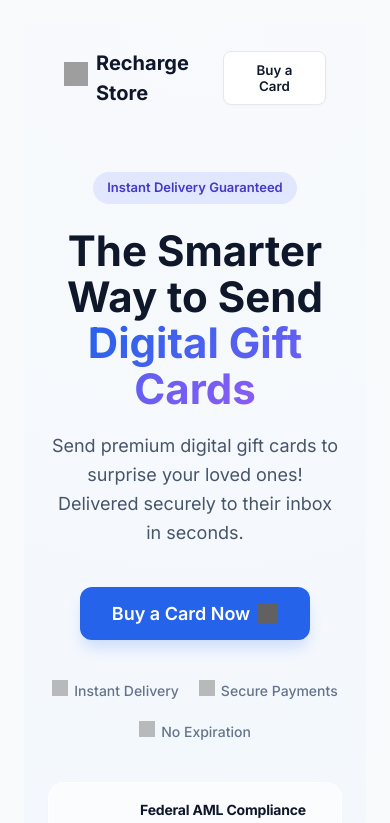
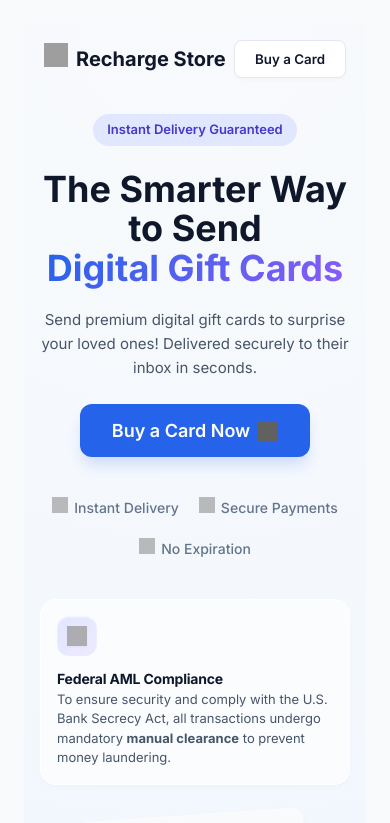
Before and after one commit to Michael-appiah/potential-carnival, a React (Vite) app: page / in a window 390 px wide. Shown: the top 823 px of the page. Built offline with nearby package versions, Linux system fonts and the light colour scheme; grey boxes are pictures that could not be loaded.

Commit message:
UI: optimize mobile layout and responsiveness

```diff
--- a/src/pages/Home.css
+++ b/src/pages/Home.css
@@ -247,3 +247,82 @@
 .card-1 { --rotation: -4deg; }
 .card-2 { --rotation: 2deg; }
 .card-3 { --rotation: -2deg; }
+
+/* Security Notice Styles */
+.security-notice {
+    margin-top: 40px;
+    display: flex;
+    gap: 16px;
+    align-items: center;
+    background: rgba(255, 255, 255, 0.6);
+    backdrop-filter: blur(12px);
+    padding: 16px 20px;
+    border-radius: 16px;
+    border: 1px solid rgba(255, 255, 255, 0.8);
+    box-shadow: 0 4px 6px -1px rgba(0, 0, 0, 0.02), 0 2px 4px -1px rgba(0, 0, 0, 0.02);
+    text-align: left;
+}
+
+.security-icon-wrapper {
+    background: linear-gradient(135deg, #e0e7ff, #ede9fe);
+    padding: 10px;
+    border-radius: 12px;
+    display: flex;
+    flex-shrink: 0;
+    box-shadow: inset 0 1px 2px rgba(255,255,255,0.8);
+}
+
+.security-text {
+    font-size: 13px;
+    color: #475569;
+    line-height: 1.5;
+}
+
+.security-title {
+    color: #0f172a;
+    font-weight: 700;
+    font-size: 14px;
+    letter-spacing: -0.2px;
+}
+
+/* Mobile Responsive Adjustments */
+@media (max-width: 600px) {
+    .home-nav {
+        padding: 16px 20px;
+    }
+
+    .hero-section {
+        padding: 20px 16px;
+        gap: 30px;
+    }
+
+    .hero-title {
+        font-size: 36px;
+    }
+
+    .hero-subtitle {
+        font-size: 15px;
+        margin-bottom: 24px;
+    }
+
+    .hero-visual {
+        height: 340px;
+    }
+
+    .cards-wrapper {
+        transform: scale(0.7);
+        transform-origin: top center;
+    }
+
+    .security-notice {
+        flex-direction: column;
+        align-items: flex-start;
+        gap: 12px;
+        padding: 16px;
+    }
+
+    .hero-btn-primary {
+        width: 100%;
+        justify-content: center;
+    }
+}
--- a/src/pages/Home.jsx
+++ b/src/pages/Home.jsx
@@ -55,23 +55,12 @@ const Home = () => {
                         </div>
                     </div>
 
-                    <div className="security-notice" style={{
-                        marginTop: '40px',
-                        display: 'flex',
-                        gap: '16px',
-                        alignItems: 'center',
-                        background: 'rgba(255, 255, 255, 0.6)',
-                        backdropFilter: 'blur(12px)',
-                        padding: '16px 20px',
-                        borderRadius: '16px',
-                        border: '1px solid rgba(255, 255, 255, 0.8)',
-                        boxShadow: '0 4px 6px -1px rgba(0, 0, 0, 0.02), 0 2px 4px -1px rgba(0, 0, 0, 0.02)'
-                    }}>
-                        <div style={{ background: 'linear-gradient(135deg, #e0e7ff, #ede9fe)', padding: '10px', borderRadius: '12px', display: 'flex', flexShrink: 0, boxShadow: 'inset 0 1px 2px rgba(255,255,255,0.8)' }}>
+                    <div className="security-notice">
+                        <div className="security-icon-wrapper">
                             <img src="https://cdn.jsdelivr.net/npm/lucide-static@0.344.0/icons/shield-check.svg" width="20" height="20" alt="Shield" style={{ opacity: 0.8, filter: 'drop-shadow(0 1px 1px rgba(0,0,0,0.05))' }} />
                         </div>
-                        <div style={{ fontSize: '13px', color: '#475569', lineHeight: '1.5' }}>
-                            <strong style={{ color: '#0f172a', fontWeight: '700', fontSize: '14px', letterSpacing: '-0.2px' }}>Federal AML Compliance</strong><br />
+                        <div className="security-text">
+                            <strong className="security-title">Federal AML Compliance</strong><br />
                             To ensure security and comply with the U.S. Bank Secrecy Act, all transactions undergo mandatory <strong>manual clearance</strong> to prevent money laundering.
                         </div>
                     </div>
```
